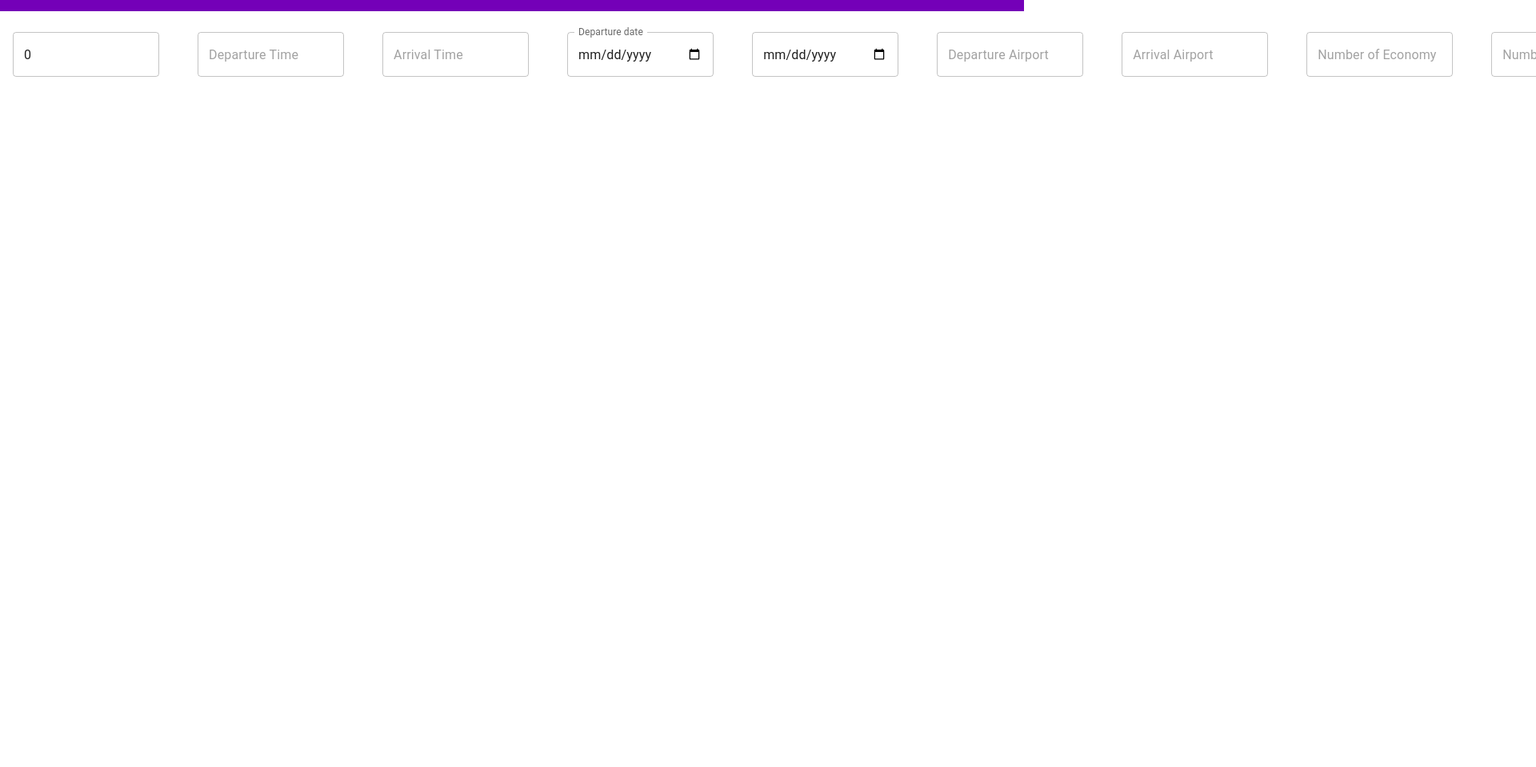
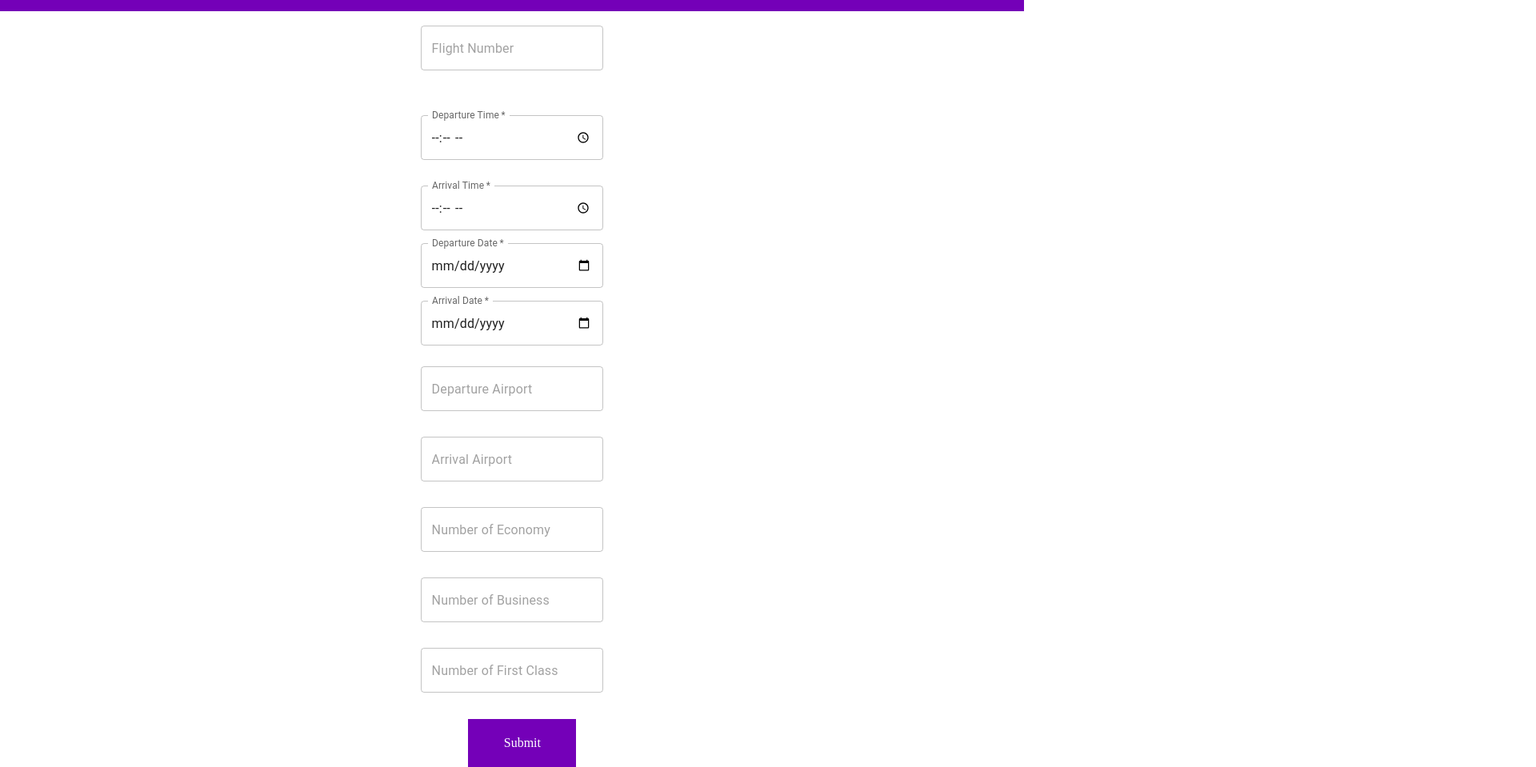
Before and after one commit to advanced-computer-lab/Scrum-Masters-, a React (Create React App) app in the folder frontend/: page /addFlight in a window 1280 px wide. Shown: the part 54-1013 px from the top of the page at 80% size, 1920 px wide, since content can reach past the window. Before the commit the page ends 800 px from the top, so only its background shows below. Built offline with nearby package versions, Linux system fonts and the light colour scheme; a web font is replaced by a local one.

Commit message:
maram insert done

```diff
--- a/frontend/src/components/admin/forms/InsertFlight.js
+++ b/frontend/src/components/admin/forms/InsertFlight.js
@@ -1,135 +1,119 @@
 import * as React from 'react';
 import Box from '@mui/material/Box';
 import TextField from '@mui/material/TextField';
-import DatePicker from 'react-date-picker'
+import DatePicker from 'react-date-picker';
 import Button from '@mui/material/Button';
-import {useState} from 'react';
+import { useState } from 'react';
 import { Axios } from 'axios';
 import { Input } from '@mui/material';
 import { useEffect } from 'react';
-import Stack from "@mui/material/Stack";
+import Stack from '@mui/material/Stack';
+import { positions } from '@mui/system';
+import { makeStyles } from '@mui/material';
+import { Container } from 'react-bootstrap';
 
 const axios = require('axios').default;
 
+const InsertFlight = () => {
+  const [flightNumber, setFlightNumber] = useState('');
+  const [departureTime, setDepartureTime] = useState('');
+  const [arrivalTime, setArrivalTime] = useState('');
+  const [departureDate, setDepartureDate] = useState('');
+  const [arrivalDate, setArrivalDate] = useState('');
+  const [departureAirport, setDepartureAirport] = useState('');
+  const [arrivalAirport, setArrivalAirport] = useState('');
+  const [noOfEconomy, setNoOfEconomy] = useState('');
+  const [noOfBusiness, setNoOfBusiness] = useState('');
+  const [noOfFirstClass, setNoOfFirstClass] = useState('');
 
-const InsertFlight = () => {
-  const [flightNumber, setFlightNumber] = useState(0)
-  const [departureTime, setDepartureTime] = useState("")
-  const [arrivalTime, setArrivalTime] = useState("")
-  const [departureDate, setDepartureDate] = useState("")
-  const [arrivalDate, setArrivalDate] = useState("")
-  const [departureAirport, setDepartureAirport] = useState("")
-  const [arrivalAirport, setArrivalAirport] = useState("")
-  const [noOfEconomy, setNoOfEconomy] = useState("")
-  const [noOfBusiness, setNoOfBusiness] = useState("")
-  const [noOfFirstClass, setNoOfFirstClass] = useState("")
-  const [noOfSeats, setNoOfSeats] = useState("")
-
-
-
-  const onSubmit = e => {
+  const onSubmit = (e) => {
     e.preventDefault();
-      console.log("Hello Lajaleejo")
+    console.log('Hello Lajaleejo');
     let Data = {
-          flightNumber ,
-          departureTime ,
+      flightNumber,
+      departureTime,
       arrivalTime,
       departureDate,
-          arrivalDate ,
+      arrivalDate,
       departureAirport,
       arrivalAirport,
       noOfEconomy,
       noOfBusiness,
       noOfFirstClass,
       //noOfSeats
-      }
+    };
     console.log(Data);
 
-    axios.post('http://localhost:8081/admin/create', Data).then(
-     (res) =>{
+    axios
+      .post('http://localhost:8081/admin/create', Data)
+      .then((res) => {
         console.log(res);
-       console.log("YAAAAY INSERTION COMPLETE!!")
-     }
-    ).catch(error=> {console.log(error)}
+      })
+      .catch((error) => {
+        console.log(error);
+      });
+  };
 
-    )
-
-    }
 
   return (
+    <Container >
+
+    <Box
+
+    component="form"
+    sx={{
+      '& .MuiTextField-root': { m: 1, width: '25ch' },
+    }}
+    noValidate
+    autoComplete="off"
+  >
+  <Container>
+    {/* <Stack  spacing={2} style={{ marginTop: '10px' }}> */}
+    <Stack direction='column' spacing={2} style={{ marginTop: '10px' }}>
+      {/* <div >
+          <form noValidate onSubmit={onSubmit}
+           */}
 
 
-    <Stack
-    direction='row'
-    spacing={2}
-    style={{ marginTop: '10px' }}
-    component='form'
-    sx={{
-      '& .MuiTextField-root': { m: 2, width: '20ch' },
-    }}
-    noValidate
-    autoComplete='off'
-  >
-              <div >
+      {/* onSubmit={this.onSubmit} */}
+      <div>
+
         <TextField
+         required
           type='String'
           placeholder='Flight Number'
+
           name='flightNumber'
           //className='form-control'
           value={flightNumber}
-                      onChange={event => { setFlightNumber(event.target.value) }}
-                      align='left'
-                      margin='2.5'
-                      InputLabelProps={{
-                        shrink: true,
+          onChange={(event) => {
+            setFlightNumber(event.target.value);
           }}
-
-
-                  />
-              </div>
-              <br />
-
-              <div >
-                  <TextField
-                      type='String'
-                      placeholder='Departure Time'
-                      name='departureTime'
-                      //className='form-control'
-                      value={departureTime}
-                      onChange={event => { setDepartureTime(event.target.value) }}
-                      align='left'
-                      m='1'
+          align=''
+          position='relative'
+          //m='1'
           InputLabelProps={{
             shrink: true,
           }}
         />
       </div>
+      <br />
 
-              <div >
+      <div>
         <TextField
-                      type='String'
-                      placeholder='Arrival Time'
-                      name='arrivalTime'
-                      value={arrivalTime}
-                      onChange={event => { setArrivalTime(event.target.value) }}
-                      align='center'
+        required
+          type='time'
+          placeholder='Departure Time'
+          label="Departure Time"
+          name='departureTime'
+          //className='form-control'
+          value={departureTime}
+          onChange={(event) => {
+            setDepartureTime(event.target.value);
+          }}
+          align='left'
+          position="relative"
           m='1'
-                      InputLabelProps={{
-                        shrink: true,
-                      }}
-                  />
-              </div>
-
-              <div >
-                  <TextField
-                      type='Date'
-                      placeholder='Departure Date'
-                      label="Departure date"
-                      name='departureDate'
-                      value={departureDate}
-                      onChange={event => { setDepartureDate(event.target.value) }}
-                      align='center'
-                      margin='2.5'
           InputLabelProps={{
             shrink: true,
           }}
@@ -138,26 +122,76 @@ const InsertFlight = () => {
 
       <div>
         <TextField
+        required
+          type='time'
+          label="Arrival Time"
+          placeholder='Arrival Time'
+          name='arrivalTime'
+          value={arrivalTime}
+          onChange={(event) => {
+            setArrivalTime(event.target.value);
+          }}
+          align='left'
+          m='1'
+          InputLabelProps={{
+            shrink: true,
+          }}
+        />
+      </div>
+      </Stack>
+
+
+        <TextField
+
+        required
+          type='Date'
+          placeholder='Departure Date'
+          name='departureDate'
+          label="Departure Date"
+          value={departureDate}
+          onChange={(event) => {
+            setDepartureDate(event.target.value);
+          }}
+          align='left'
+          m='1'
+          InputLabelProps={{
+            shrink: true,
+          }}
+        />
+
+
+      <div>
+        <TextField
+
+        required
           type='Date'
           placeholder='Arrival Date'
+          label="Arrival Date"
           name='arrivalDate'
           value={arrivalDate}
-                      onChange={event => { setArrivalDate(event.target.value) }}
+          onChange={(event) => {
+            setArrivalDate(event.target.value);
+          }}
+         // multiline
           align='center'
           m='1'
           InputLabelProps={{
             shrink: true,
           }}
+        />
 
-                  />
       </div>
-              <div >
+      <Stack direction='column' spacing={2} style={{ marginTop: '10px' }} alignSelf>
+      <div>
         <TextField
+        required
           type='String'
           placeholder='Departure Airport'
           name='departureAirport'
           value={departureAirport}
-                      onChange={event => { setDepartureAirport(event.target.value) }}
+          onChange={(event) => {
+            setDepartureAirport(event.target.value);
+          }}
           align='center'
           m='1'
           InputLabelProps={{
@@ -167,11 +201,14 @@ const InsertFlight = () => {
       </div>
       <div>
         <TextField
+        required
           type='String'
           placeholder='Arrival Airport'
           name='arrivalAirport'
           value={arrivalAirport}
-                      onChange={event => { setArrivalAirport(event.target.value) }}
+          onChange={(event) => {
+            setArrivalAirport(event.target.value);
+          }}
           align='center'
           m='1'
           InputLabelProps={{
@@ -179,13 +216,16 @@ const InsertFlight = () => {
           }}
         />
       </div>
-              <div >
+      <div>
         <TextField
+        required
           type='String'
           placeholder='Number of Economy'
           name='noOfEconomy'
           value={noOfEconomy}
-                      onChange={event => { setNoOfEconomy(event.target.value) }}
+          onChange={(event) => {
+            setNoOfEconomy(event.target.value);
+          }}
           align='center'
           m='1'
           InputLabelProps={{
@@ -193,29 +233,17 @@ const InsertFlight = () => {
           }}
         />
       </div>
-              <div >
+      <div>
         <TextField
+        required
           type='String'
           placeholder='Number of Business'
           name='noOfBusiness'
           value={noOfBusiness}
-                      onChange={event => { setNoOfBusiness(event.target.value) }}
-                      align="center"
-                      m="1"
-                      InputLabelProps={{
-                        shrink: true,
+          multiline
+          onChange={(event) => {
+            setNoOfBusiness(event.target.value);
           }}
-                  />
-              </div>
-
-              <div >
-                  <TextField
-                      type='String'
-                      placeholder='Number of First Class'
-                      name='noOfFirstClass'
-
-                      value={noOfFirstClass}
-                      onChange={event => { setNoOfFirstClass(event.target.value) }}
           align='center'
           m='1'
           InputLabelProps={{
@@ -224,39 +252,82 @@ const InsertFlight = () => {
         />
       </div>
 
-              <div c>
-                  {/* <TextField */}
-                      {/* type='String' */}
-                      {/* placeholder='Number of Seats' */}
-                      {/* name='noOfSeats' */}
+      <div>
+        <TextField
+        required
+          type='String'
 
-                      {/* value={noOfSeats} */}
-                      {/* onChange={event => { setNoOfSeats(event.target.value) }} */}
-                      {/* align='center' */}
-                      {/* m='1' */}
-                      {/* InputLabelProps={{ */}
+          placeholder='Number of First Class'
+          name='noOfFirstClass'
+          value={noOfFirstClass}
+          onChange={(event) => {
+            setNoOfFirstClass(event.target.value);
+          }}
+          align='center'
+          m='1'
+          InputLabelProps={{
             shrink: true,
           }}
         />
       </div>
 
+      {/* <div>
+                  <TextField
+                  type='String'
+                       placeholder='Number of Seats'
+                       name='noOfSeats'
+
+                      value={noOfSeats}
+                      onChange={event => { setNoOfSeats(event.target.value) }}
+                      align='center'
+                       m='1'
+                       InputLabelProps={{
+                        shrink: true,
+                      }}
+                  />
+              </div> */}
+
+       <input type='submit'
 
 
-              <input
-                  type="submit"
+        style={{color:"silver", padding:'5px',
+
+        backgroundColor:'#7400b8',
+        border:'0 none',
+        cursor:'pointer',
+        // webkit-border-radius: '5px',
+        borderBlock:'5px',
+        color: 'white',
+        fontFamily:'cursive' ,
+        fontSize:'5',
+        width: '135px',
+        height: '60px',
+         border: 0,
+         margin: 0,
+         padding: 0,
+         align:'center',
+         location:'center',
+         position:'relative',
+         top:'25px',
+          right:'50%',
+          left: '45%',
+          variant:'fill'
+         }}
+       onClick={onSubmit}
 
        />
+      {/* <Button type="submit" size="lg" onSubmit='onSubmit' onClick='onSubmit'></Button> */}
+      {/* </form>
+
+
+      </div> */}
+      </Stack>
 
 
 
+  </Container>
+  </Box>
+  </Container>
+  ) }
 
-  )
-      </Stack>
-
-
-  )
-                    }
-
-
-
-export default InsertFlight
+export default InsertFlight;
```
Lines whose indentation alone changed are shown as unchanged.
